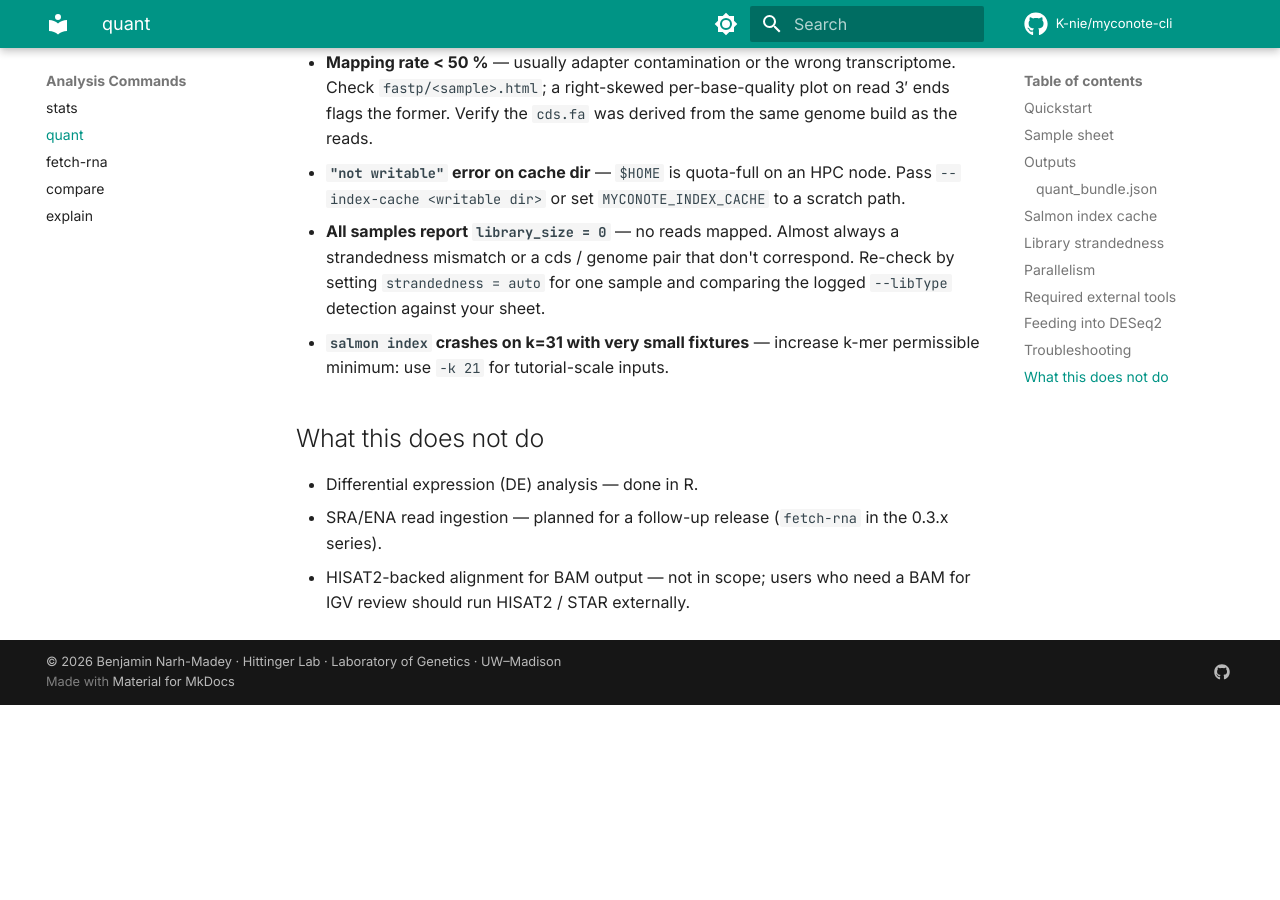
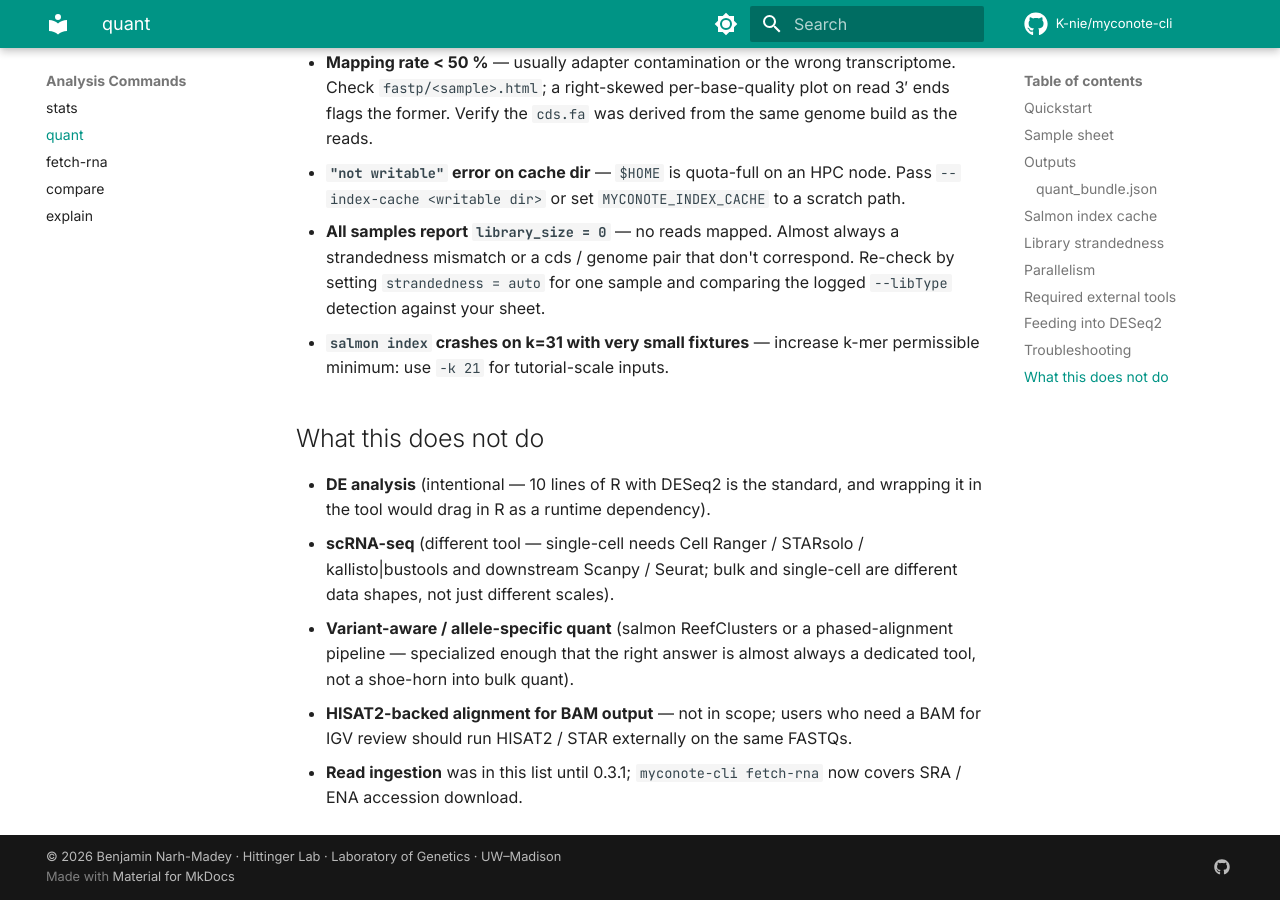
Before and after one commit to K-nie/myconote-cli, an MkDocs documentation site: the page built from docs/analysis/quant.md, in a window 1280 px wide and 900 px high, scrolled down 3795 px. Built offline with MkDocs 1.6.1 and Material for MkDocs 9.7.7, drawn with Linux system fonts in a browser that asks for light colours; comment, search, counter and statistics services are not loaded; the version menu is left out; before the commit the page ends 4500 px from its top, so only the background shows below that.

Commit message:
docs(quant): explicit non-goals list
Tighten the "What this does not do" section in docs/analysis/quant.md
with three explicit non-goals:

- DE analysis (R is where this lives)
- scRNA-seq (different tool entirely)
- Variant-aware / allele-specific quant (specialized enough for
  a dedicated tool)

Also removes the stale "SRA/ENA read ingestion is a follow-up" bullet
now that `myconote-cli fetch-rna` has shipped, replacing it with a
one-line historical note.

```diff
--- a/docs/analysis/quant.md
+++ b/docs/analysis/quant.md
@@ -125,6 +125,8 @@ res <- results(dds)
 
 ## What this does not do
 
-- Differential expression (DE) analysis — done in R.
-- SRA/ENA read ingestion — planned for a follow-up release (`fetch-rna` in the 0.3.x series).
-- HISAT2-backed alignment for BAM output — not in scope; users who need a BAM for IGV review should run HISAT2 / STAR externally.
+- **DE analysis** (intentional — 10 lines of R with DESeq2 is the standard, and wrapping it in the tool would drag in R as a runtime dependency).
+- **scRNA-seq** (different tool — single-cell needs Cell Ranger / STARsolo / kallisto|bustools and downstream Scanpy / Seurat; bulk and single-cell are different data shapes, not just different scales).
+- **Variant-aware / allele-specific quant** (salmon ReefClusters or a phased-alignment pipeline — specialized enough that the right answer is almost always a dedicated tool, not a shoe-horn into bulk quant).
+- **HISAT2-backed alignment for BAM output** — not in scope; users who need a BAM for IGV review should run HISAT2 / STAR externally on the same FASTQs.
+- **Read ingestion** was in this list until 0.3.1; `myconote-cli fetch-rna` now covers SRA / ENA accession download.
```
